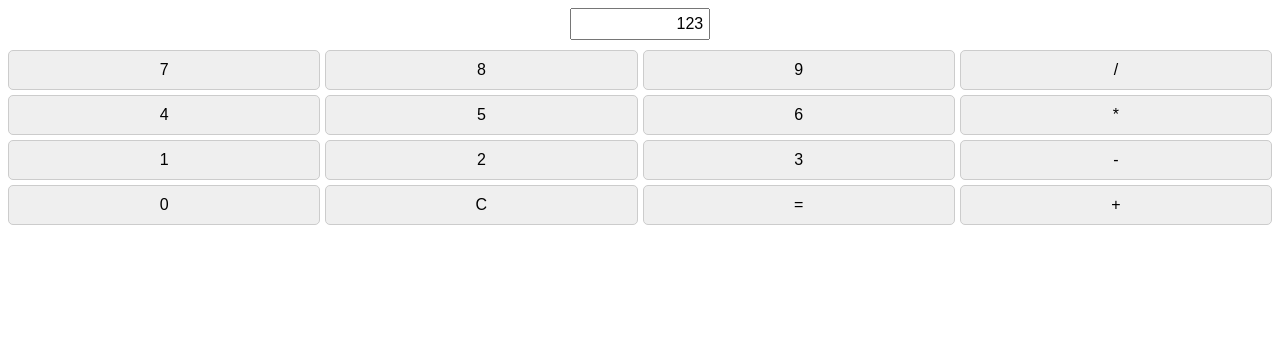
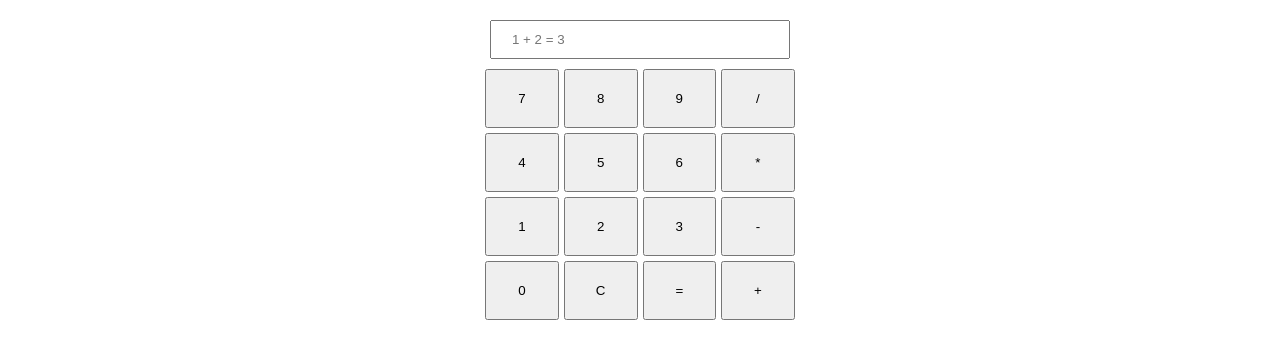
Before and after one commit to sidr467/Odin-Calculator, a plain HTML site: page index.html in a window 1280 px wide. Drawn offline with Linux system fonts and the light colour scheme.

Commit message:
finished adding little style in css

```diff
--- a/index.html
+++ b/index.html
@@ -7,8 +7,8 @@
     <title>Calculator</title>
 </head>
 <body>
-    <div class="caculator">
-        <input type="text" id="display" value="123">
+    <div class="calculator">
+        <input type="text" id="display" placeholder="1 + 2 = 3" readonly>
         <div class="buttons">
             <button>7</button>
             <button>8</button>
--- a/style.css
+++ b/style.css
@@ -1,29 +1,32 @@
-body {
-    text-align: center;
+*{
+    box-sizing: border-box;
+    margin: 0;
+    padding: 0;
 }
-.calculator {
+
+body{
+    width:100%;
+}
+
+.calculator{
+    display: flex;
+    flex-direction: column;
+    justify-content: center;
+    align-items: center;
+}
+
+input{
     width: 300px;
-    margin: 0 auto;
-    padding: 20px;
-    border: 1px solid #ccc;
-    border-radius: 5px;
+    margin : 20px 0px 10px 0px ;
+    padding: 10px 20px;
 }
-input[type="text"] {
-    width: 10%;
-    margin-bottom: 10px;
-    padding: 5px;
-    font-size: 16px;
-    text-align: right;
-}
-.buttons {
+
+.buttons{
     display: grid;
     grid-template-columns: repeat(4, 1fr);
     gap: 5px;
 }
-button {
-    padding: 10px;
-    font-size: 16px;
-    border: 1px solid #ccc;
-    border-radius: 5px;
-    cursor: pointer;
+
+button{
+    padding: 20px 30px;
 }
```
